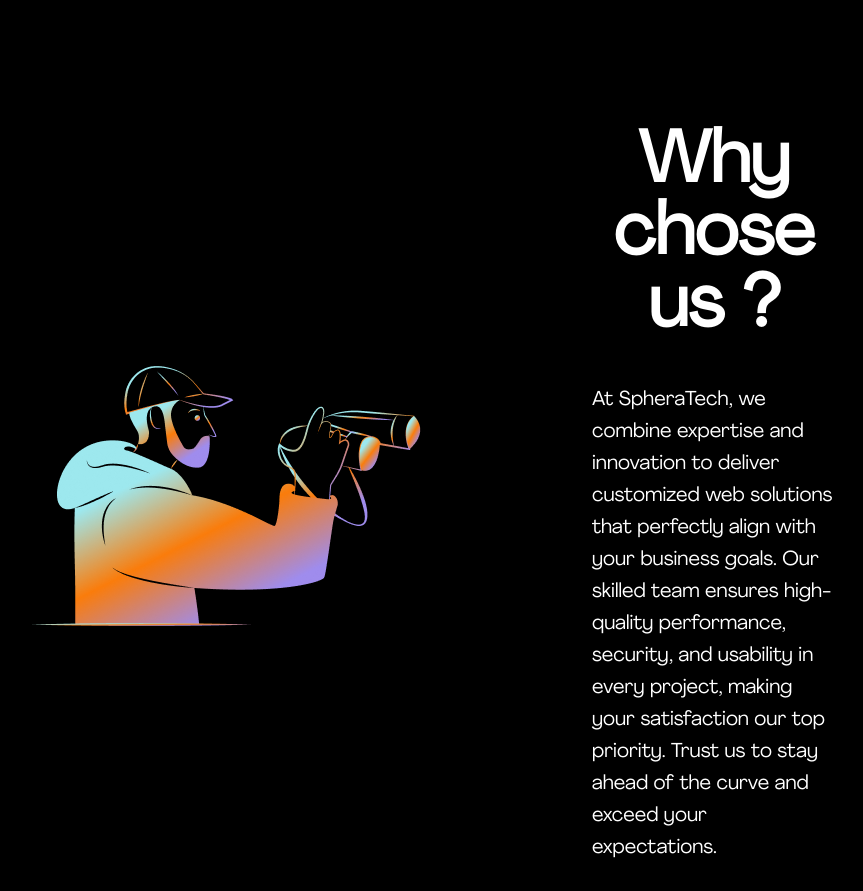
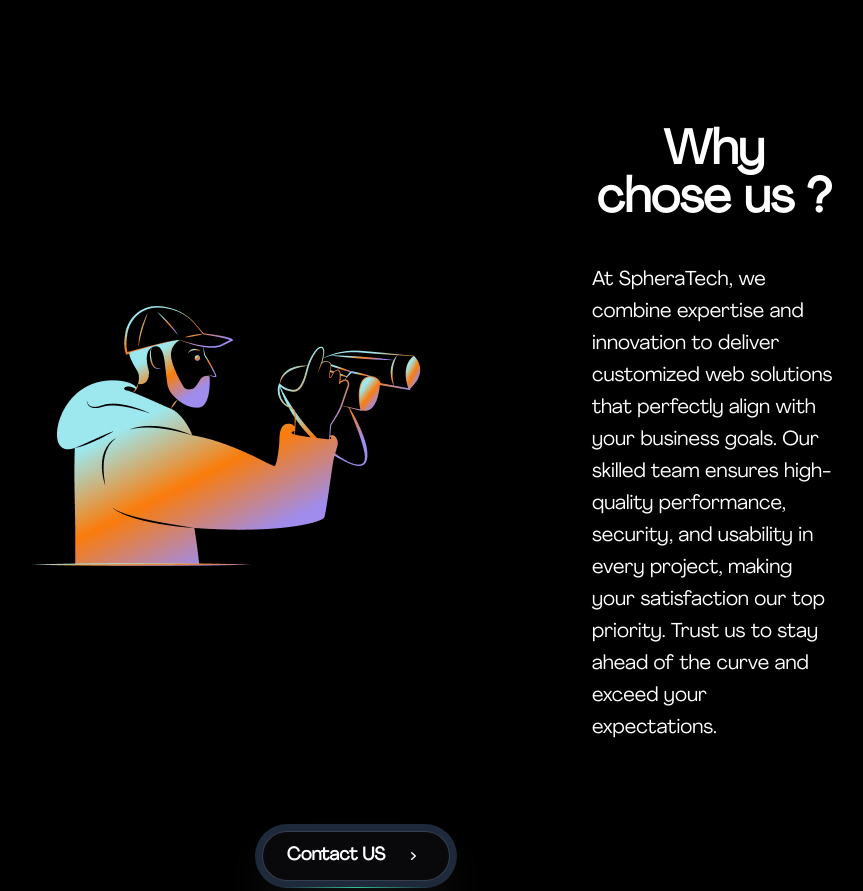
Before and after one commit to SphaeraTech/SphraTech, an Astro site: page /en in a window 1280 px wide. Shown: the part 2120-3011 px from the top of the page, without its empty margins (284-1147 px from the left). Built offline with nearby package versions, Linux system fonts and the light colour scheme; Astro itself is replaced by a stand-in of ours.

Commit message:
💄 align filler section text

```diff
--- a/src/components/landing-page-sections/Filler.astro
+++ b/src/components/landing-page-sections/Filler.astro
@@ -9,11 +9,11 @@
 
 <div class="bg-black flex flex-col items-center h-full md:p-20 p-2">
   <div class="bg-black flex flex-col lg:flex-row items-center h-full p-20 gap-4">
-    <img src="images/searching.png" alt="" class="flex flex-grow" />
+    <img src="images/searching.png" alt="" class="flex flex-grow w-auto" />
 
     <div class="flex flex-col gap-10">
-      <h4 class="md:text-7xl text-4xl font-bold text-center">{t("sections.filler.title")}</h4>
-      <p>
+      <h4 class="md:text-5xl text-4xl font-bold text-center">{t("sections.filler.title")}</h4>
+      <p class="text-left">
         {t("sections.filler.text")}
       </p>
     </div>
```
